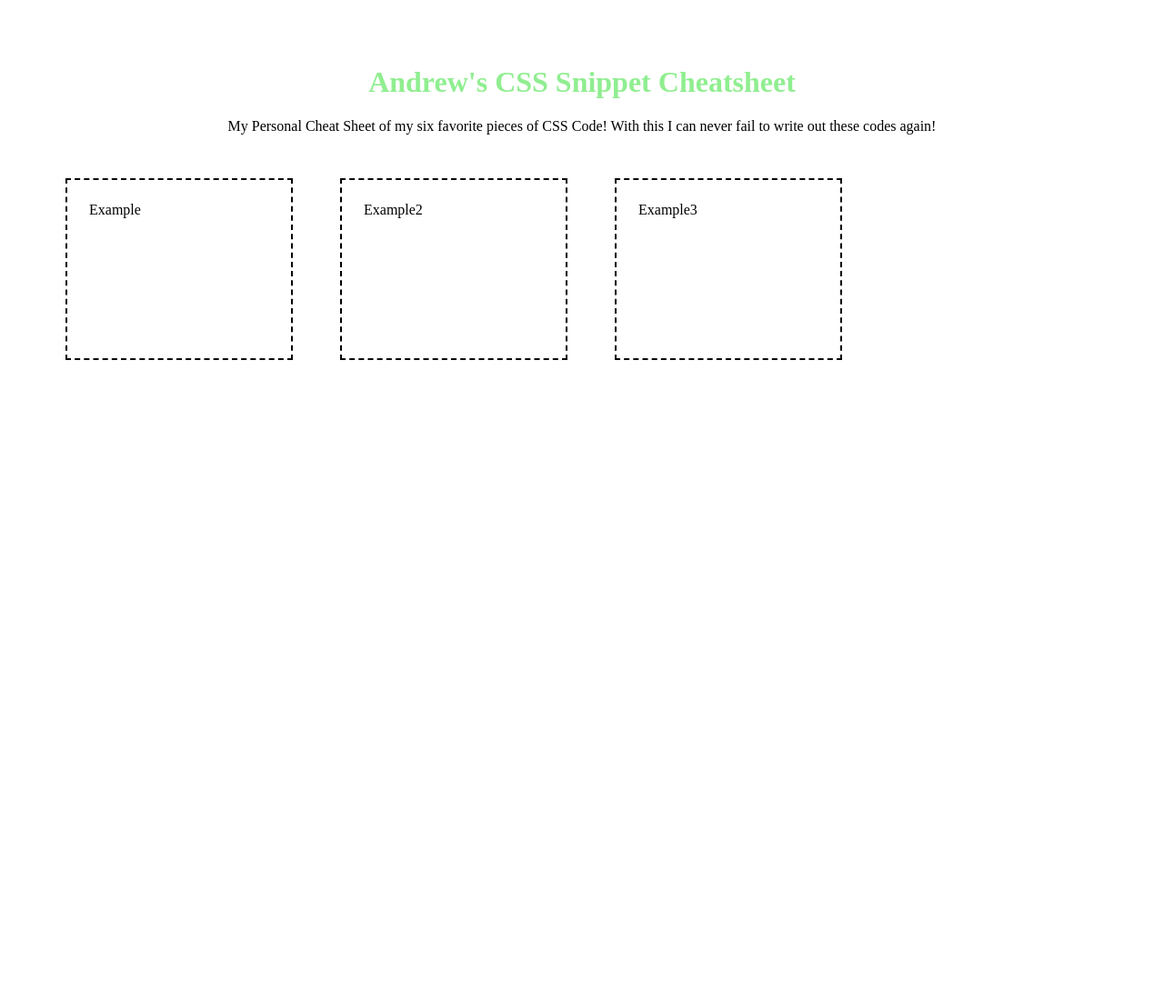
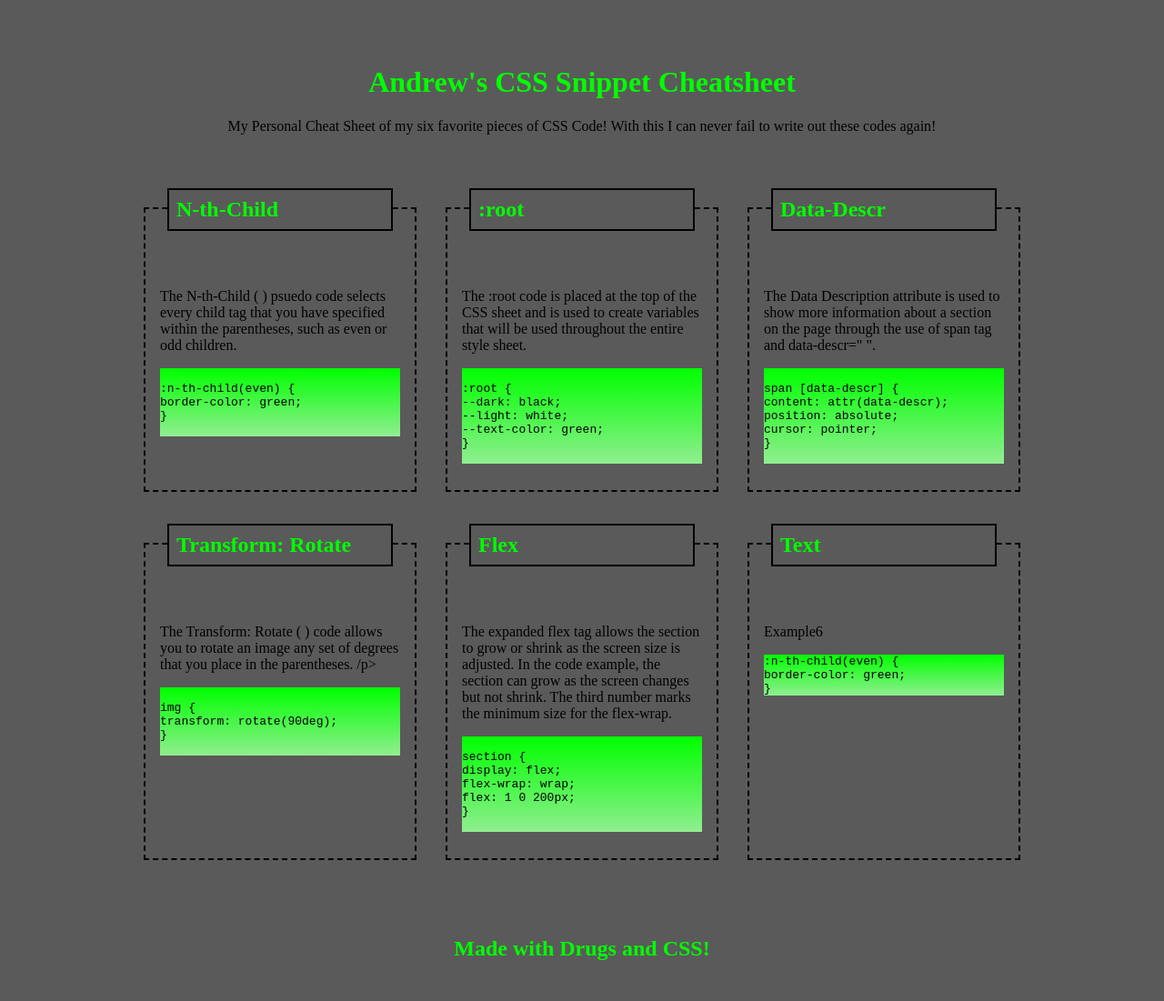
Before and after one commit to morrisbianco/CSS-MiniProject, a plain HTML site: page index.html in a window 1280 px wide. Shown: the whole page at 91% size. Before the commit the page ends 800 px from the top, so only its background shows below. Drawn offline with Linux system fonts and the light colour scheme.

Commit message:
Updated the entire format and started adding content

```diff
--- a/assets/css/style.css
+++ b/assets/css/style.css
@@ -1,26 +1,83 @@
+:root {
+    --text-color: lime;
+}
+
+* {
+    background-color: rgb(90, 90, 90);
+}
+
 header {
     margin: 24px;
     text-align: center;
 }
 
 h1 {
-    color: lightgreen;
+    color: var(--text-color);
+    font-family: 'Times New Roman', Times, serif;
+}
+
+header p {
+    padding: o 24px;
+    margin-bottom: 40px;
+    box-sizing: border-box;
 }
 
 body {
     margin: 24px;
     padding: 24px;
+    height: 600px;
 }
 
-article p {
+main {
+    display: flex;
+    flex-wrap: wrap;
+    justify-content: center;
+}
+
+section {
+
+}
+
+.box1, .box2, .box3, .box4, .box5, .box6 {
+    box-sizing: border-box;
+    display: inline-block;
+    width: 300px;
+    height: auto;
     border: 2px solid black;
+    padding: 16px;
+    margin: 16px;
+    border-style: dashed;
+    margin-top: 40px;
+}
+
+main p {
+    width: auto;
+}
+
+pre {
+    background: linear-gradient(lime,lightgreen);
+    text-align: left;
+    white-space: pre-line;
+}
+
+h3 {
+    border: 2px solid black;
+    padding: 8px;
+    margin: 8px;
     box-sizing: border-box;
+    transform: translateY(-100%);
+    color: var(--text-color);
+    font-size: 24px;
+    font-family: 'Times New Roman', Times, serif;
+    font-weight: bold;
+}
+
+footer {
+    margin: 24px;
     padding: 24px;
-    margin: 24px;
-    width: 250px;
-    height: 200px;
-    border-style: dashed;
-    display: inline-block;
-    flex-wrap: wrap;
-    justify-content: space-evenly;
+    text-align: center;
 }
+
+h2 {
+    color: var(--text-color);
+}
--- a/index.html
+++ b/index.html
@@ -15,19 +15,79 @@
 </header>
 <body>
     <main>
-        <section>
-            <article>
-                <p>
-                    Example
-                </p>
-                <p>
-                    Example2
-                </p>
-                <p>
-                    Example3
-                </p>
-            </article>
+        <section class="box1">
+            <h3>N-th-Child</h3>
+            <p>The N-th-Child ( ) psuedo code selects every child tag that you have specified within the parentheses, such as even or odd children. </p>
+            <pre>
+
+                :n-th-child(even) {
+                    border-color: green;
+                }
+
+            </pre>
+        </section>
+        <section class="box2">
+            <h3>:root</h3>
+            <p>The :root code is placed at the top of the CSS sheet and is used to create variables that will be used throughout the entire style sheet. </p>
+            <pre>
+
+                :root {
+                    --dark: black;
+                    --light: white;
+                    --text-color: green;
+                }
+
+            </pre>
+        </section>
+        <section class="box3">
+            <h3>Data-Descr</h3>
+            <p>The Data Description attribute is used to show more information about a section on the page through the use of span tag and data-descr=" ". </p>
+            <pre>
+
+                span [data-descr] {
+                    content: attr(data-descr);
+                    position: absolute;
+                    cursor: pointer;
+                }
+
+            </pre>
+        </section>
+        <section class="box4">
+            <h3>Transform: Rotate</h3>
+            <p>The Transform: Rotate ( ) code allows you to rotate an image any set of degrees that you place in the parentheses. /p>
+            <pre>
+
+                img {
+                    transform: rotate(90deg);
+                }
+
+            </pre>
+        </section>
+        <section class="box5">
+            <h3>Flex</h3>
+            <p>The expanded flex tag allows the section to grow or shrink as the screen size is adjusted. In the code example, the section can grow as the screen changes but not shrink. The third number marks the minimum size for the flex-wrap. </p>
+            <pre>
+
+                section {
+                    display: flex;
+                    flex-wrap: wrap;
+                    flex: 1 0 200px;
+                }
+
+            </pre>
+        </section>
+        <section class="box6">
+            <h3>Text</h3>
+            <p>Example6</p>
+            <pre>
+                :n-th-child(even) {
+                    border-color: green;
+                }
+            </pre>
         </section>
     </main>
 </body>
+<footer>
+    <h2>Made with Drugs and CSS!</h2>
+</footer>
 </html>
```
